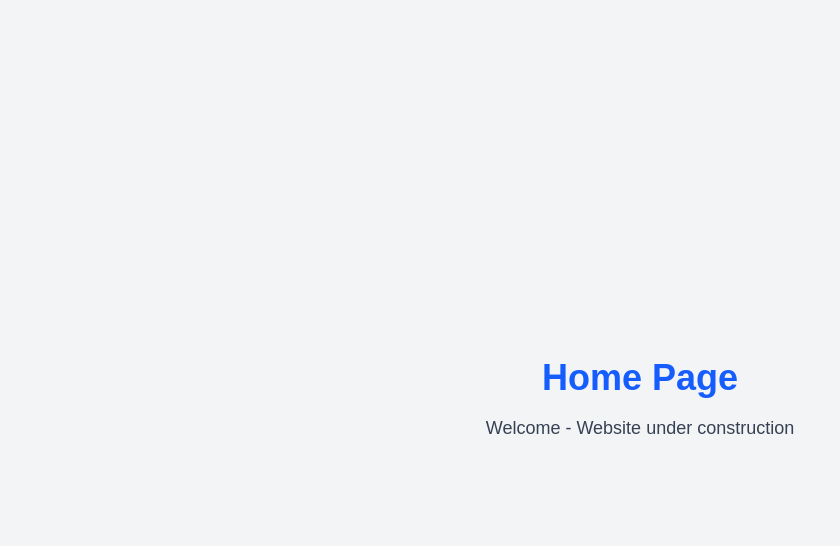
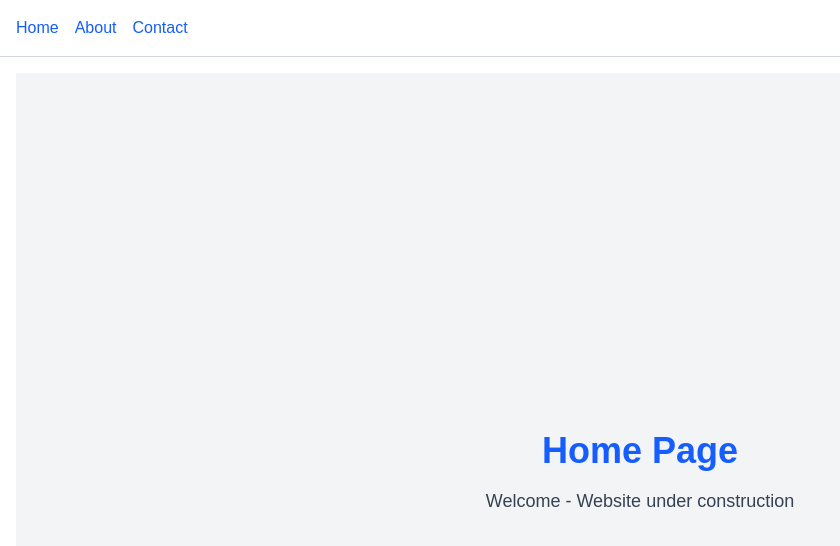
Before and after one commit to Datav1nci/Project1, a Next.js app in the folder my-app/: page / in a window 1280 px wide. Shown: the top 546 px of the page, without its empty margins (0-840 px from the left). Built offline with nearby package versions, Linux system fonts and the light colour scheme.

Commit message:
Add navigation bar

```diff
--- a/my-app/src/app/layout.tsx
+++ b/my-app/src/app/layout.tsx
@@ -1,5 +1,6 @@
 import type { Metadata } from "next";
 import { Geist, Geist_Mono } from "next/font/google";
+import Link from "next/link";
 import "./globals.css";
 
 const geistSans = Geist({
@@ -27,7 +28,25 @@ export default function RootLayout({
       <body
         className={`${geistSans.variable} ${geistMono.variable} antialiased`}
       >
-        {children}
+        {/* Global Navigation */}
+        <nav className="p-4 border-b border-gray-300 flex space-x-4 bg-white">
+          <Link href="/" className="text-blue-600 hover:underline">
+            Home
+          </Link>
+          <Link href="/about" className="text-blue-600 hover:underline">
+            About
+          </Link>
+          <Link href="/contact" className="text-blue-600 hover:underline">
+            Contact
+          </Link>
+        </nav>
+
+        {/* Page Content */}
+        <main className="p-4">
+          {children}
+        </main>
+
+        {/* Service Worker Registration */}
         <script
           dangerouslySetInnerHTML={{
             __html: `
```
